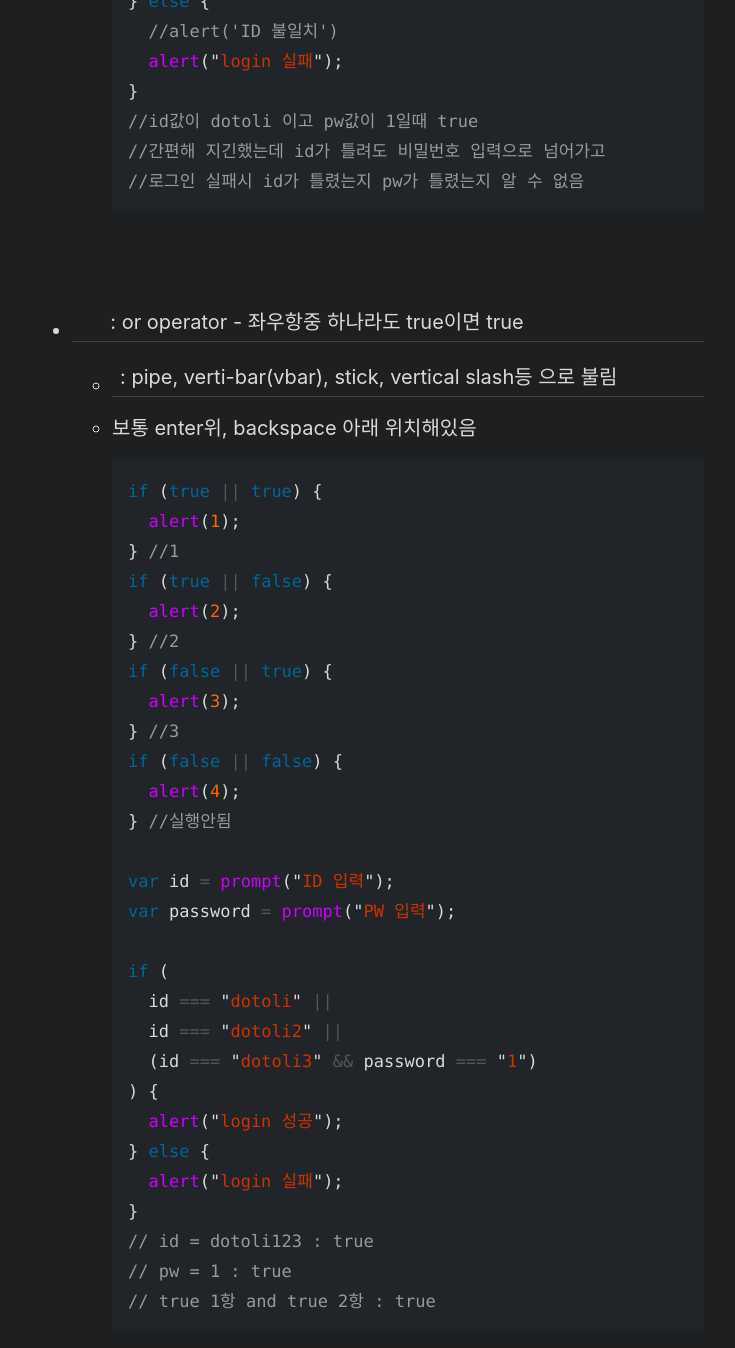
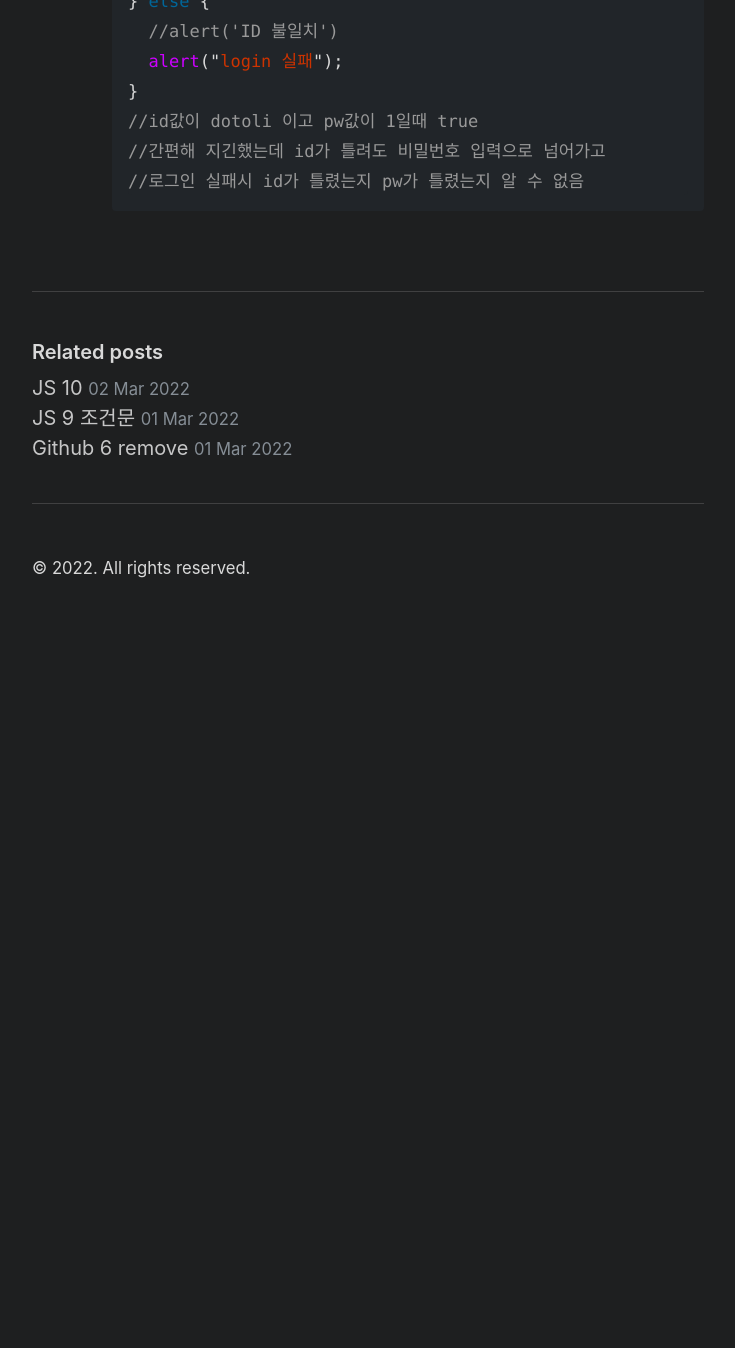
Before and after one commit to Dev-Dotoli/dev-dotoli.github.com, a Jekyll site: the page built from _posts/2022-03-03-JS-11.md, in a window 1280 px wide and 1400 px high, scrolled down 1308 px. Shown: the top 1348 px of the window, without its empty margins (272-1007 px from the left). Built offline with Jekyll 4.4.1, drawn with Linux system fonts in a browser that asks for light colours; after the commit the page ends 1938 px from its top, so only the background shows below that.

Commit message:
Docs: JS-11 내용 분리 && / ||

````diff
--- a/_posts/2022-03-03-JS-11.md
+++ b/_posts/2022-03-03-JS-11.md
@@ -51,41 +51,3 @@ demo7.html
     //간편해 지긴했는데 id가 틀려도 비밀번호 입력으로 넘어가고
     //로그인 실패시 id가 틀렸는지 pw가 틀렸는지 알 수 없음
     ```
-
-<br><br>
-
-- ||: or operator - 좌우항중 하나라도 true이면 true<br>
-
-  - |: pipe, verti-bar(vbar), stick, vertical slash등 으로 불림<br>
-  - 보통 enter위, backspace 아래 위치해있음
-
-    ```javascript
-    if (true || true) {
-      alert(1);
-    } //1
-    if (true || false) {
-      alert(2);
-    } //2
-    if (false || true) {
-      alert(3);
-    } //3
-    if (false || false) {
-      alert(4);
-    } //실행안됨
-
-    var id = prompt("ID 입력");
-    var password = prompt("PW 입력");
-
-    if (
-      id === "dotoli" ||
-      id === "dotoli2" ||
-      (id === "dotoli3" && password === "1")
-    ) {
-      alert("login 성공");
-    } else {
-      alert("login 실패");
-    }
-    // id = dotoli123 : true
-    // pw = 1 : true
-    // true 1항 and true 2항 : true
-    ```
````
